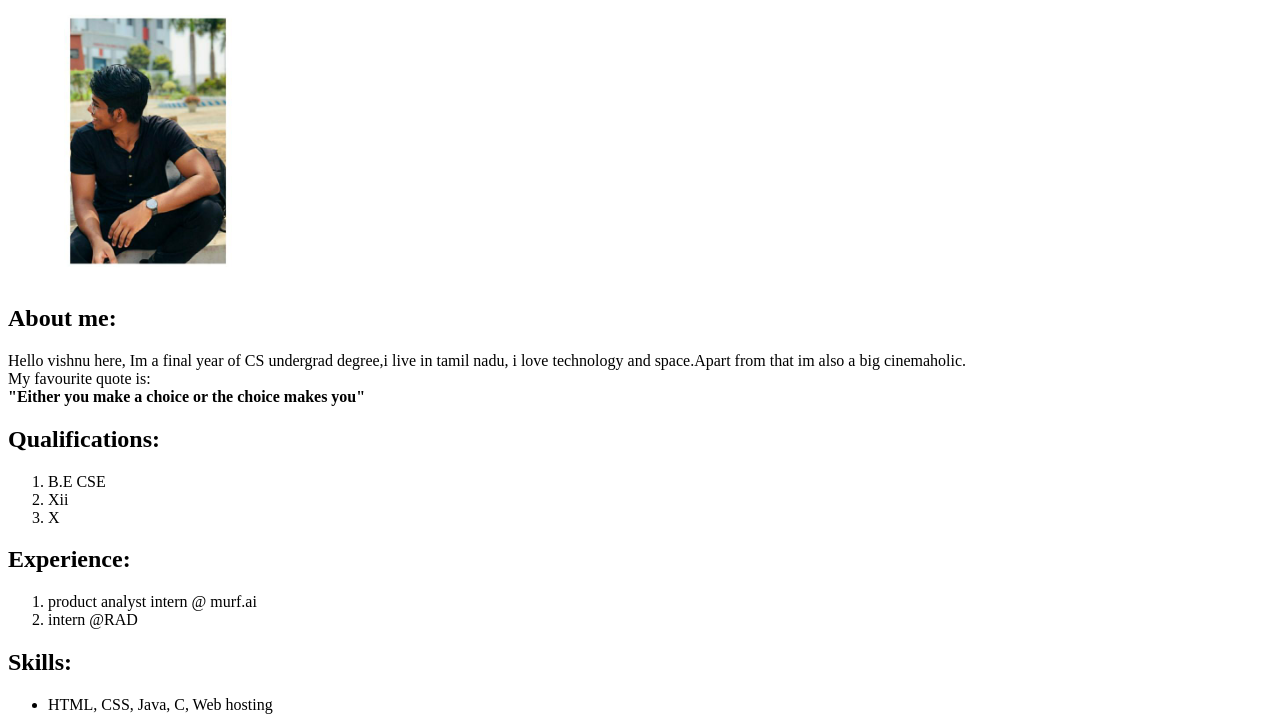
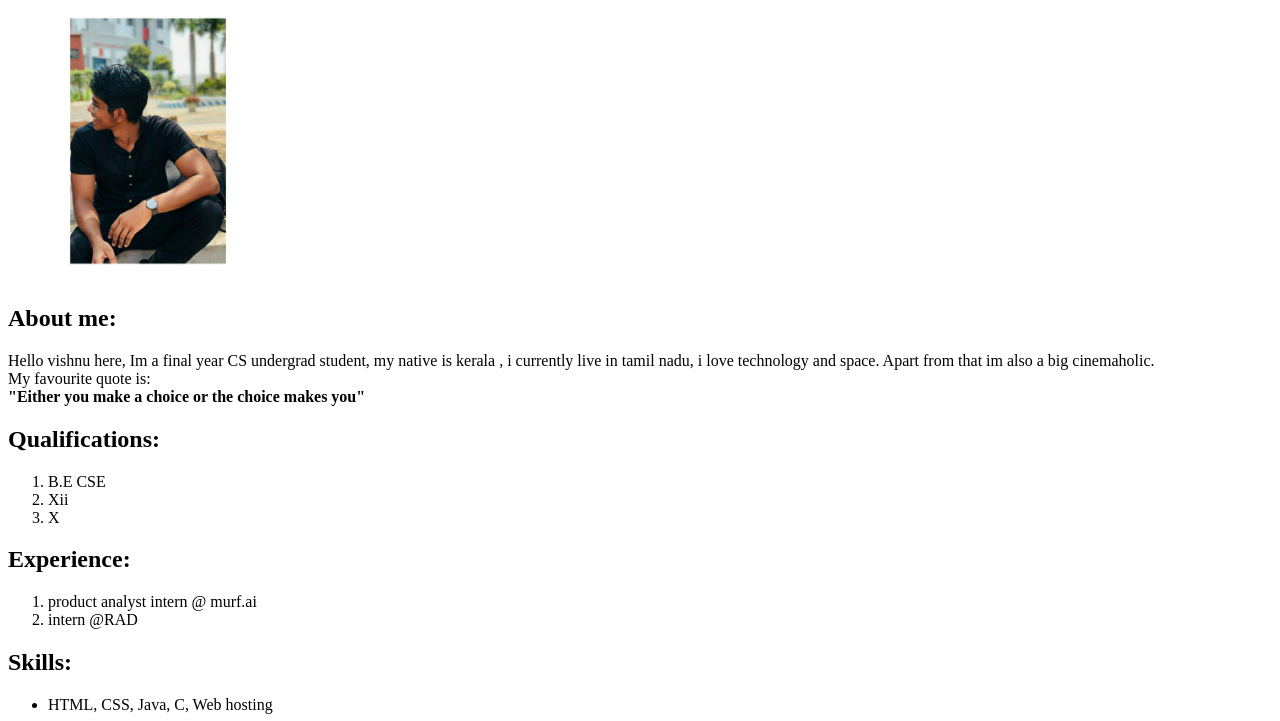
Before and after one commit to vishnu-chandran/RAD-assignment, a plain HTML site: page index.html in a window 1280 px wide. Shown: the part 79-800 px from the top of the page. Drawn offline with Linux system fonts and the light colour scheme.

Commit message:
fix: about me typo rectified

```diff
--- a/index.html
+++ b/index.html
@@ -12,9 +12,9 @@
     width=280px height=280px>
     <h2>About me:</h2>
     <p>Hello vishnu here,
-    Im a final year of
-    CS undergrad degree,i live in tamil nadu,
-    i love technology and space.Apart from
+    Im a final year
+    CS undergrad student, my native is kerala , i currently live in tamil nadu,
+    i love technology and space. Apart from
      that im also a big cinemaholic.
      <br>
      My favourite quote is:
```
